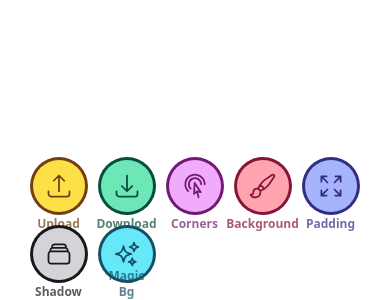
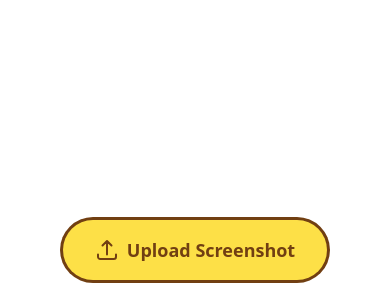
Before and after one commit to VishwaGauravIn/spiffy, a Next.js app: page /components/toolbar/Toolbar in a window 390 px wide. Shown: the part 544-844 px from the top of the page. Built offline with nearby package versions, Linux system fonts and the light colour scheme.

Commit message:
major impv

```diff
--- a/pages/components/parent/Parent.js
+++ b/pages/components/parent/Parent.js
@@ -1,10 +1,25 @@
-import React from "react";
+import React, { useEffect, useState } from "react";
 
-export default function Parent({img}) {
+export default function Parent({ img }) {
+  const [imgH, setImgH] = useState(0);
+  const [imgW, setImgW] = useState(0);
+  useEffect(() => {
+    setImgH(document.getElementById("parent-img").offsetHeight);
+    setImgW(document.getElementById("parent-img").offsetWidth);
+  });
   return (
-    <div className="h-[90vh] w-full flex justify-center items-center overflow-auto">
-      <div id="my-node" className="relative max-w-[80vw] h-96 rounded-md ring p-6">
-        <img id="parent-img" src={img} alt="" className="max-h-[100%] rounded-md" />
+    <div className="h-[80vh] w-full flex justify-center items-center overflow-auto">
+      <div className="rounded-md ring overflow-hidden">
+        <div id="my-node" className="relative max-w-[80vw] sm:h-96 p-6">
+          <img
+            id="parent-img"
+            src={img}
+            alt=""
+            className={`max-w-full max-h-full rounded-md aspect-[${
+              imgW / imgH
+            }]`}
+          />
+        </div>
       </div>
     </div>
   );
--- a/pages/components/toolbar/Toolbar.js
+++ b/pages/components/toolbar/Toolbar.js
@@ -13,22 +13,28 @@ export default function Toolbar({ onImageChange, img }) {
   return (
     <>
       <div className="absolute bottom-0 w-full flex justify-center z-10 py-5">
-        <div className="w-10/12 flex flex-wrap justify-center items-center gap-4">
+        <div className="w-full sm:w-10/12 flex flex-wrap justify-center items-center gap-4">
+          {/* If no image selected we will show big upload button */}
+          {!img && (
             <button
-            className="hidden transform p-4 sm:flex font-semibold text-lg justify-center items-center px-8 rounded-full bg-yellow-300 text-yellow-900 ease-in-out hover:bg-yellow-300/90 group outline-none ring ring-yellow-900 dark:ring-0"
+              className="transform p-4 flex font-semibold text-lg justify-center items-center px-8 rounded-full bg-yellow-300 text-yellow-900 ease-in-out hover:bg-yellow-300/90 group outline-none ring ring-yellow-900 dark:ring-0"
               onClick={() => document.getElementById("file_select").click()}
             >
               <ArrowUpTrayIcon className="w-6 mr-2 stroke-[2] group-hover:-rotate-3 group-active:rotate-3" />
               Upload Screenshot
             </button>
-          <div className="flex flex-wrap gap-4">
-            <button className="sm:hidden transform p-3 flex flex-col font-semibold text-xs justify-center items-center rounded-full bg-yellow-300 text-yellow-900 ease-in-out duration-200 hover:bg-yellow-300/90 group outline-none active:scale-95 ring ring-yellow-900 dark:ring-0">
+          )}
+          {/* All options are visible when an image is selected */}
+          {img && (
+            <div className="flex gap-4 overflow-x-auto pb-6">
+              <div className="w-max gap-4 flex h-max px-4">
+                <button className="transform p-3 flex flex-col font-semibold text-xs justify-center items-center rounded-full bg-yellow-300 text-yellow-900 ease-in-out duration-200 hover:bg-yellow-300/90 group outline-none active:scale-95 ring ring-yellow-900 dark:ring-0">
                   <ArrowUpTrayIcon className="w-7 stroke-[1.5]" />
                   <span className="absolute -bottom-5 opacity-70 group-hover:opacity-100 dark:text-yellow-300 text-yellow-900">
                     Upload
                   </span>
                 </button>
-            <button className="transform p-3 flex flex-col font-semibold text-xs justify-center items-center rounded-full bg-emerald-300 text-emerald-900 ease-in-out duration-200 hover:bg-emerald-300/90 group outline-none active:scale-95 ring ring-emerald-900 dark:ring-0">
+                <button className="flex transform p-3 flex-col font-semibold text-xs justify-center items-center rounded-full bg-emerald-300 text-emerald-900 ease-in-out duration-200 hover:bg-emerald-300/90 group outline-none active:scale-95 ring ring-emerald-900 dark:ring-0">
                   <ArrowDownTrayIcon className="w-7 stroke-[1.5]" />
                   <span className="absolute -bottom-5 opacity-70 group-hover:opacity-100 dark:text-emerald-300 text-emerald-900">
                     Download
@@ -41,6 +47,8 @@ export default function Toolbar({ onImageChange, img }) {
                 <Magic img={img} />
               </div>
             </div>
+          )}
+        </div>
         <input
           id="file_select"
           type="file"
--- a/pages/components/toolbar/tools/magic/Magic.js
+++ b/pages/components/toolbar/tools/magic/Magic.js
@@ -1,5 +1,5 @@
 import { SparklesIcon } from "@heroicons/react/24/outline";
-import { useState } from "react";
+import { useEffect, useState } from "react";
 import ClickAwayListener from "react-click-away-listener";
 const getColors = require("get-image-colors");
 
@@ -10,17 +10,14 @@ export default function Magic({ img }) {
   const handleClickAway = () => {
     setIsVisible(false);
   };
+  useEffect(() => {
     if (img !== undefined) {
-    console.log(img);
       getColors(img).then((colors) => {
         // `colors` is an array of color objects
         setColors(colors);
       });
     }
-  function setPadding() {
-    localStorage.setItem("betterscreensort_p", pVal);
-    document.getElementById("my-node").style.padding = `${pVal}rem`;
-  }
+  }, []);
   return (
     <>
       <div
```
Lines whose indentation alone changed are shown as unchanged.
